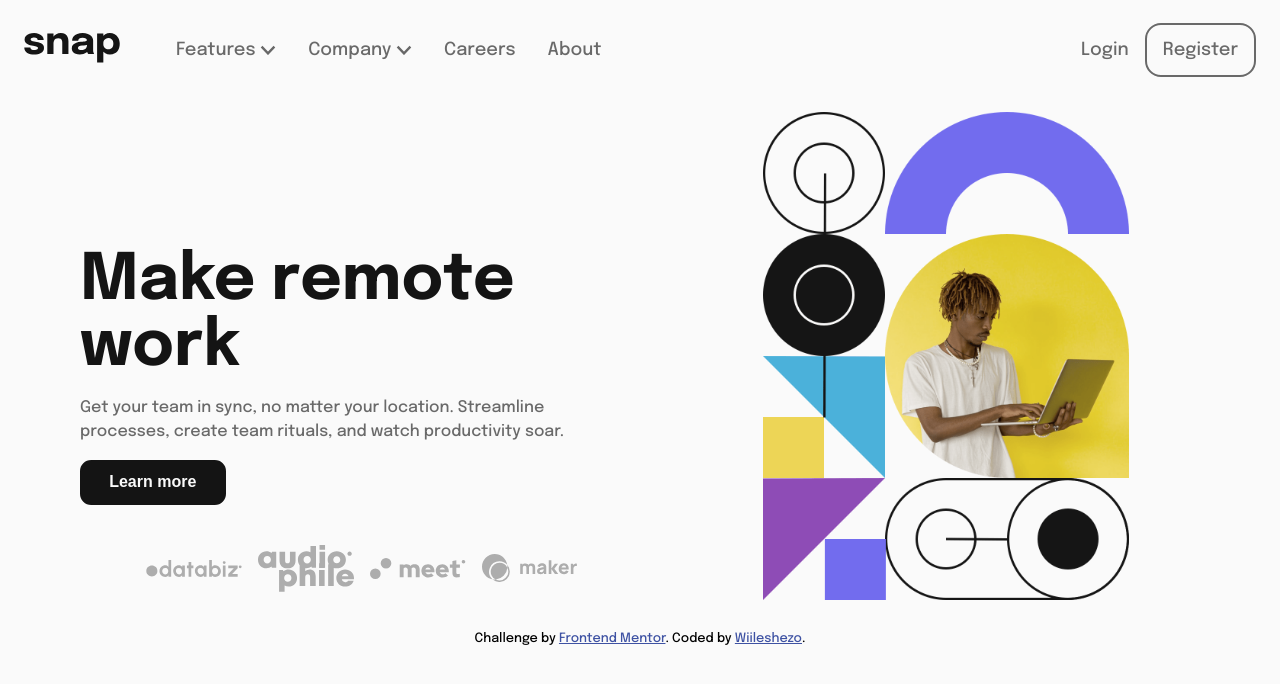
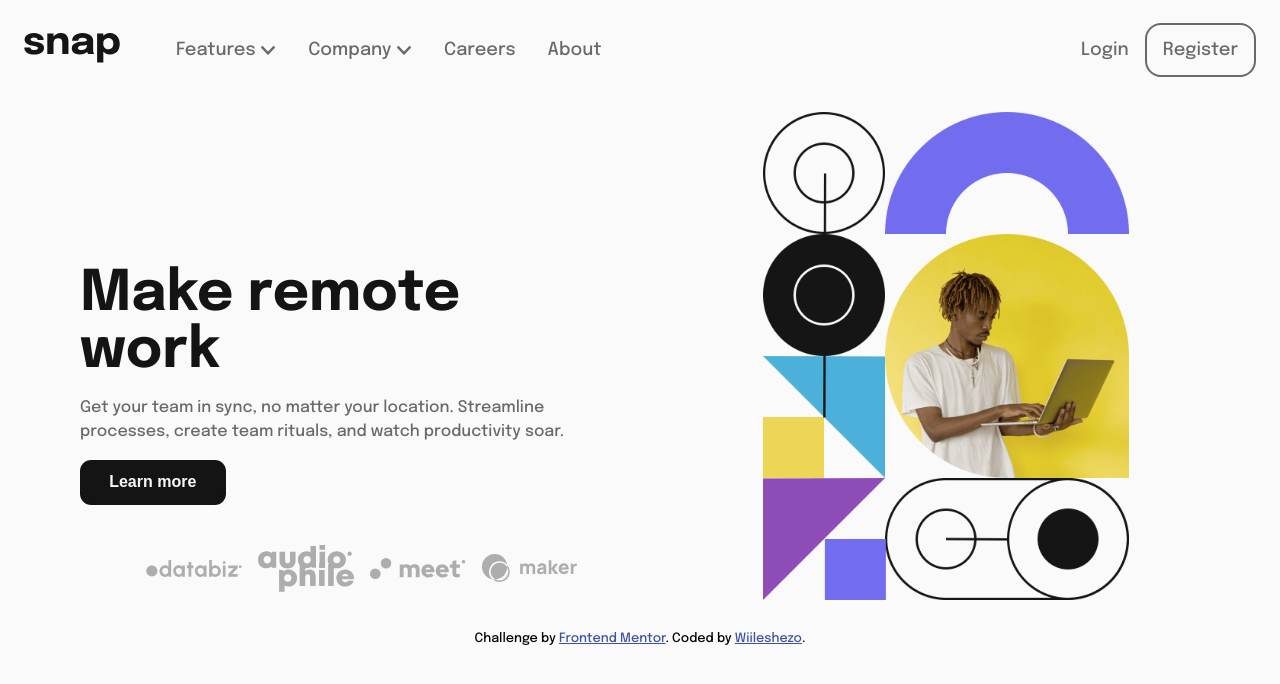
Before and after one commit to Wiileshezo/intro-section-with-dropdown-navigation, a Vue app: page /#/ in a window 1280 px wide. Shown: the top 684 px of the page. Built offline with nearby package versions, Linux system fonts and the light colour scheme.

Commit message:
add some style

```diff
--- a/src/views/HomeView.vue
+++ b/src/views/HomeView.vue
@@ -93,7 +93,7 @@ button:active {
   .section1 {
     background-image: url("@/images/image-hero-mobile.png");
     background-position: center top;
-    height: 35vh;
+    height: 20vh;
     width: 100vw;
   }
   .section2 {
@@ -110,6 +110,7 @@ button:active {
   }
   .section1 {
     width: 50vw;
+    height: 30vh;
   }
   .section2 {
     width: 40vw;
@@ -147,10 +148,12 @@ button:active {
   }
 
   h1 {
-    font-size: 4rem;
+    font-size: 3.5rem;
+    padding-inline: 0 5rem;
   }
   p {
     font-size: 1rem;
+    padding-inline: 0 4rem;
   }
   button {
     margin-block-end: 2rem;
```
